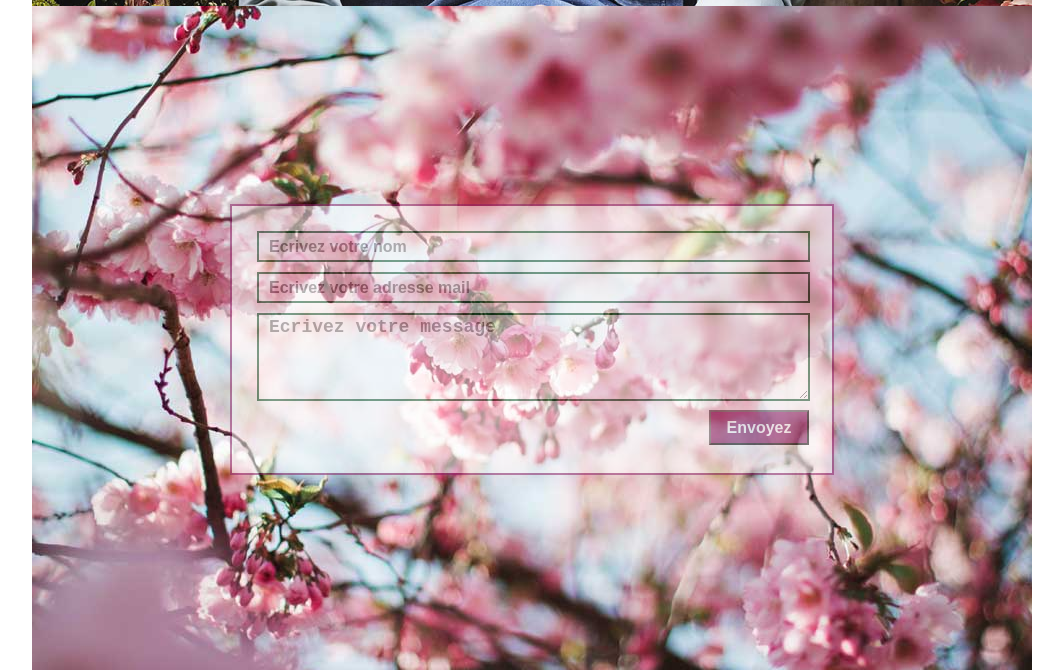
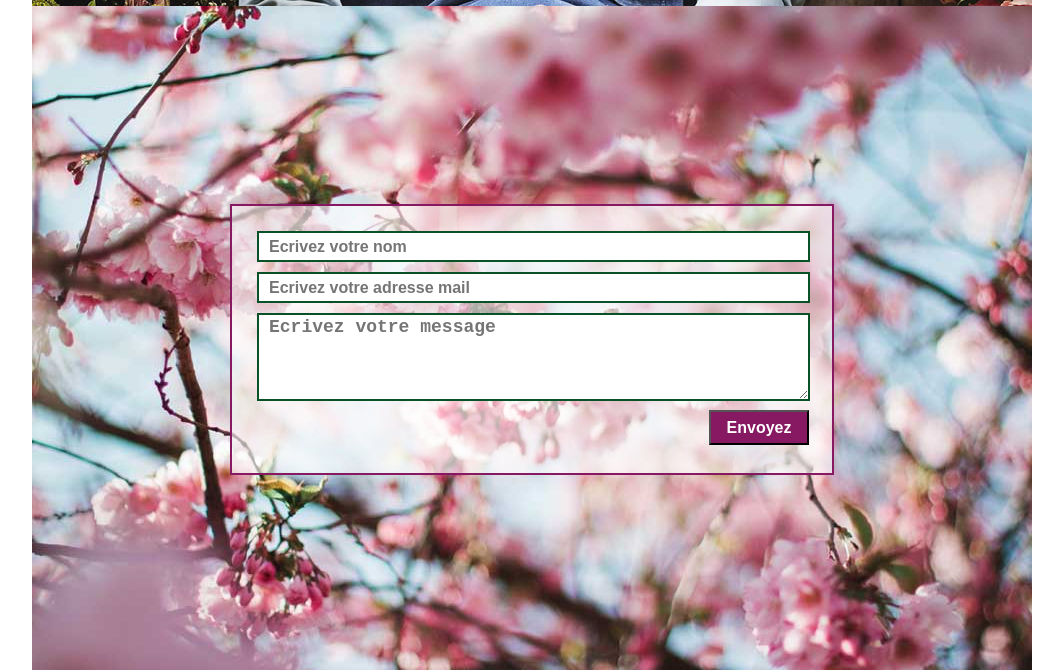
Before and after one commit to MamaWebsign62/Projet-Fictif---HTML-CSS, a plain HTML site: page index.html in a window 1280 px wide. Shown: the part 2055-2725 px from the top of the page, without its empty margins (108-1171 px from the left). Drawn offline with Linux system fonts and the light colour scheme; files whose address does not match are found by name.

Commit message:
modif css

```diff
--- a/css/style.css
+++ b/css/style.css
@@ -302,8 +302,8 @@ form {
     border: 2px solid #861961;
     width: 60%;
     height: 40%;
-    background-color: #fff;
-    opacity: 0.5;
+    background-color: rgba(255, 255, 255, 0.62);
+    /*opacity: 0.5;*/
     position: absolute;
     top: 29.7%;
     left: 19.8%;
@@ -323,6 +323,7 @@ input {
     color: #095228;
     font-size: 16px;
     font-weight: bold;
+    /*background-color: rgba(#fefffa, 0.43);*/
 }
 #nom, #courriel, #message {
     background-color: #fff;
```
Also changed, not shown: img/flower-2919284_640.jpg (added).
